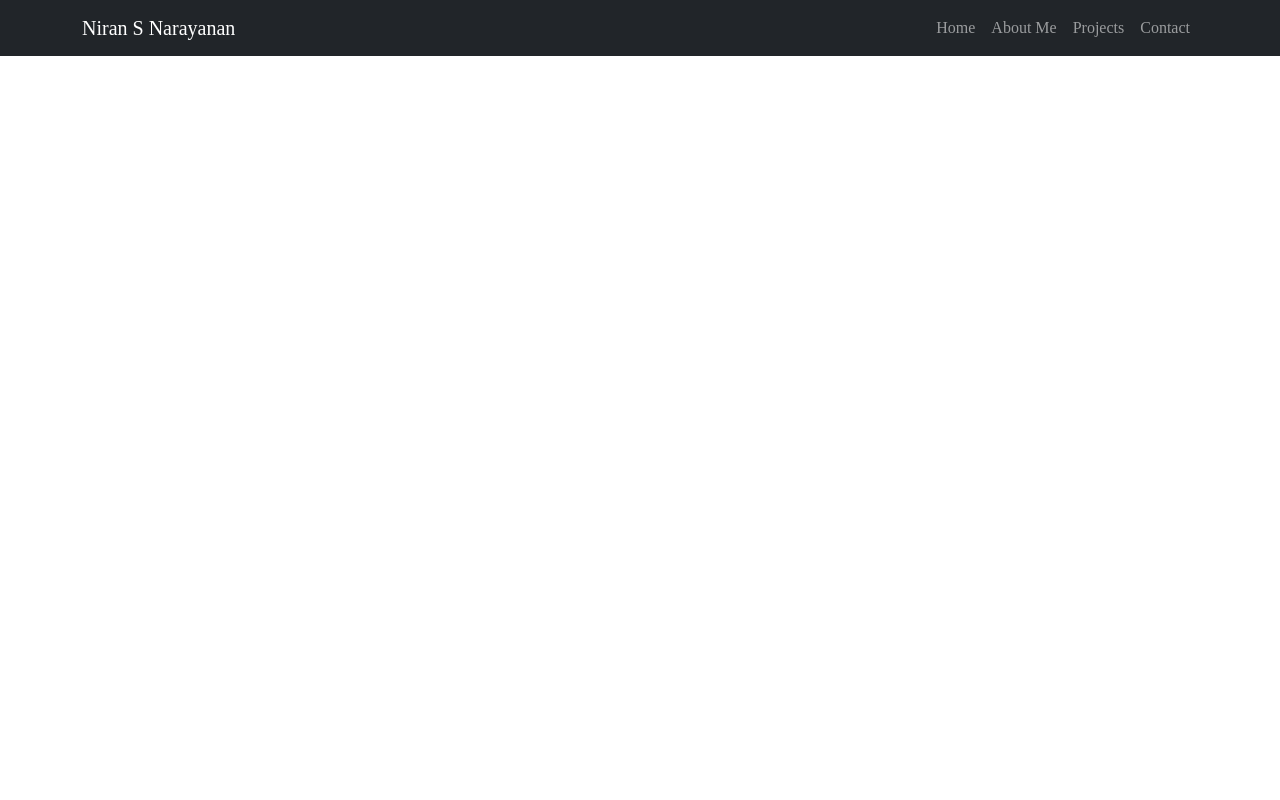
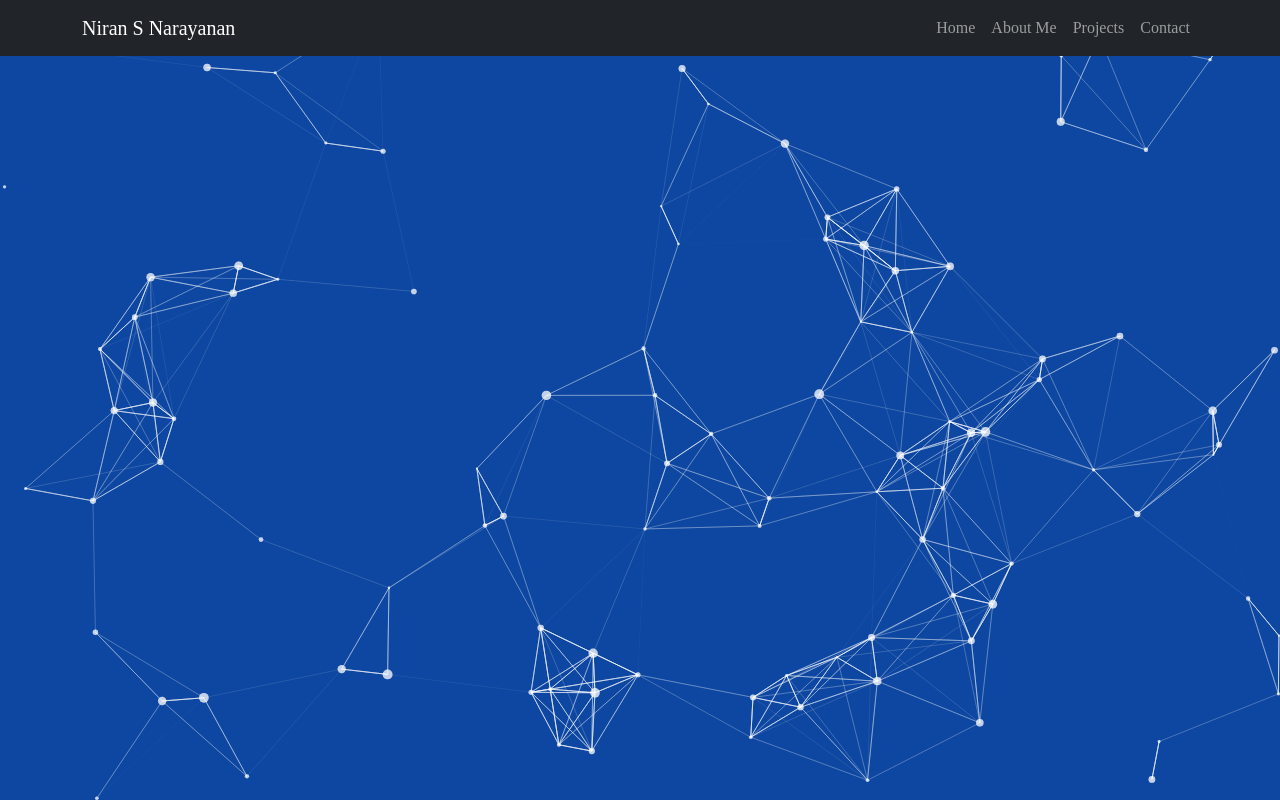
Before and after one commit to nirans2002/nirans2002.github.io, a React (Create React App) app: page / in a window 1280 px wide. Built offline with nearby package versions, Linux system fonts and the light colour scheme.

Commit message:
particle

```diff
--- a/package.json
+++ b/package.json
@@ -13,6 +13,7 @@
     "react-dom": "^17.0.2",
     "react-router-dom": "^6.2.1",
     "react-scripts": "5.0.0",
+    "react-tsparticles": "^1.39.3",
     "web-vitals": "^2.1.4"
   },
   "scripts": {
--- a/src/App.css
+++ b/src/App.css
@@ -1,6 +1,7 @@
 .App {
   text-align: center;
   font-family: 'Nova Mono';
+  background-color: #0e0114;
 }
 
 :root{
@@ -14,6 +15,15 @@
 /* *********** BODY ********** */
 body{
   font-family: 'Nova Mono';
+}
+
+header{
+  background-color: #0e0114;
+  color: #f9ab00;
+  padding: 10px;
+  text-align: center;
+  font-size: 1.5rem;
+  font-weight: bold;
 }
 /* ********************* */
 
--- a/src/App.js
+++ b/src/App.js
@@ -1,11 +1,96 @@
 import './App.css';
 import 'bootstrap/dist/css/bootstrap.min.css';
 import {NavigationBar} from './components/navBar';
+import Header from './components/header';
+import Particles from 'react-tsparticles';
 
 function App() {
+
   return (
     <div className="App">
+      <Particles
+      id="tsparticles"
+
+      options={{
+        background: {
+          color: {
+            value: "#0d47a1",
+          },
+        },
+        fpsLimit: 120,
+        interactivity: {
+          events: {
+            onClick: {
+              enable: true,
+              mode: "push",
+            },
+            onHover: {
+              enable: true,
+              mode: "repulse",
+            },
+            resize: true,
+          },
+          modes: {
+            bubble: {
+              distance: 400,
+              duration: 2,
+              opacity: 0.8,
+              size: 40,
+            },
+            push: {
+              quantity: 4,
+            },
+            repulse: {
+              distance: 200,
+              duration: 0.4,
+            },
+          },
+        },
+        particles: {
+          color: {
+            value: "#ffffff",
+          },
+          links: {
+            color: "#ffffff",
+            distance: 150,
+            enable: true,
+            opacity: 0.5,
+            width: 1,
+          },
+          collisions: {
+            enable: true,
+          },
+          move: {
+            direction: "none",
+            enable: true,
+            outMode: "bounce",
+            random: false,
+            speed: 6,
+            straight: false,
+          },
+          number: {
+            density: {
+              enable: true,
+              area: 800,
+            },
+            value: 80,
+          },
+          opacity: {
+            value: 0.5,
+          },
+          shape: {
+            type: "circle",
+          },
+          size: {
+            random: true,
+            value: 5,
+          },
+        },
+        detectRetina: true,
+      }}
+      />
       <NavigationBar/>
+      <Header/>
     </div>
   );
 }
--- /dev/null
+++ b/src/components/header.js
@@ -0,0 +1,20 @@
+import React from 'react';
+
+const Header = () => {
+    return <div>
+<h2>jlkfldsjfljl</h2>
+<h2>jlkfldsjfljl</h2>
+<h2>jlkfldsjfljl</h2>
+<h2>jlkfldsjfljl</h2>
+<h2>jlkfldsjfljl</h2>
+<h2>jlkfldsjfljl</h2>
+<h2>jlkfldsjfljl</h2>
+<h2>jlkfldsjfljl</h2>
+<h2>jlkfldsjfljl</h2>
+<h2>jlkfldsjfljl</h2>
+<h2>jlkfldsjfljl</h2>
+<h2>jlkfldsjfljl</h2>
+    </div>;
+};
+
+export default Header;
```
Also changed, not shown: 1 other file (tests, documents, lock files or other folders).
